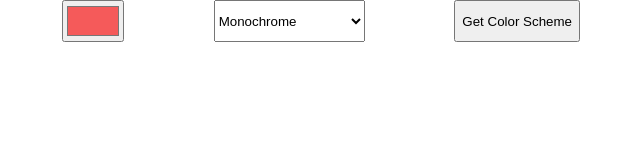
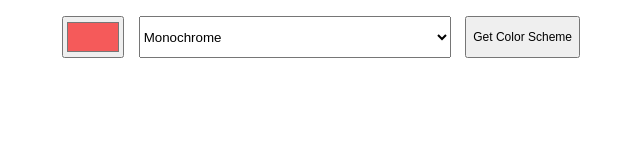
Before and after one commit to webstormcam/Color_Scheme_Generator_Assignment_17, a plain HTML site: page index.html in a window 1280 px wide. Shown: the whole page, without its empty margins (319-959 px from the left). Drawn offline with Linux system fonts and the light colour scheme; no server answers.

Commit message:
Styling the select section

```diff
--- a/css/style.css
+++ b/css/style.css
@@ -13,6 +13,16 @@ main{
     justify-content: center;
 }
 
+select{
+    width: 100%;
+    max-width: 312px;
+    margin: 0em 1em;
+}
+
+button{
+    font-size: 0.75rem;
+}
+
 .picking-area{
     width: 100%;
     max-width: 550px;
@@ -22,4 +32,5 @@ form{
     display: flex;
     padding: 0em 1em;
     justify-content: space-between;
+    margin-top: 1rem;
 }
--- a/javascript/script.js
+++ b/javascript/script.js
@@ -2,11 +2,14 @@ document.getElementById('colorPicker').onchange = function(){
     console.log(this.value)
 }
 
-
+/// Will Accept the values that are given
 function renderColors(){
-    fetch(`https://www.thecolorapi.com/scheme?hex=${pickedColor}&mode=${pickedMode}`)
+    fetch(`https://www.thecolorapi.com/scheme?hex=0047AB&mode=analogic`)
       .then(res => res.json())
       .then(data =>{
         console.log(data)
       })
 }
+
+
+renderColors()
```
